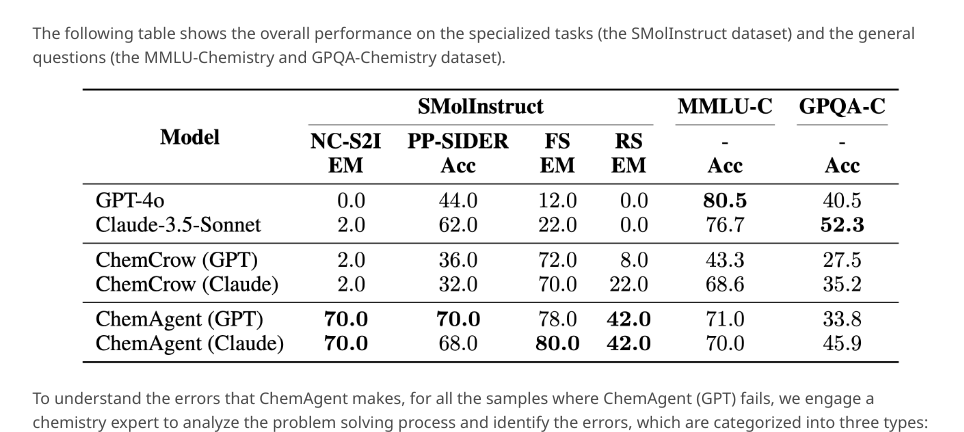
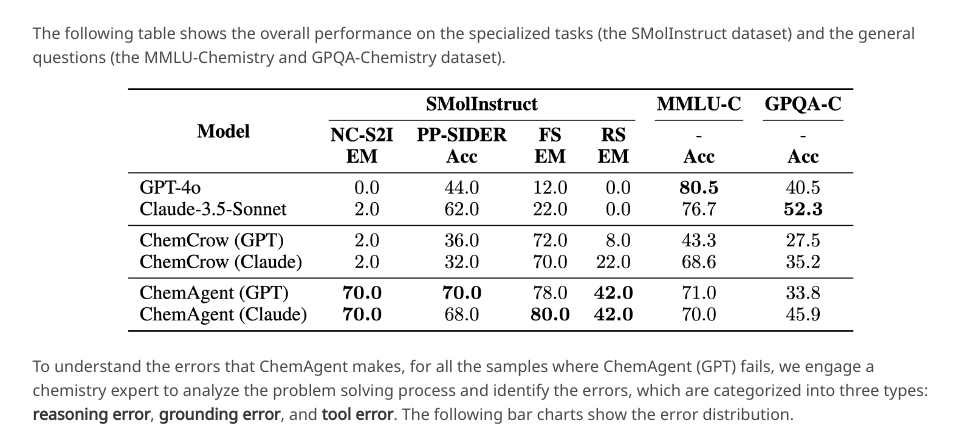
Before and after one commit to OSU-NLP-Group/ChemToolAgent, a plain HTML site: page index.html in a window 1280 px wide. Shown: the part 1823-2255 px from the top of the page, without its empty margins (149-1113 px from the left). Drawn offline with nearby package versions, Linux system fonts and the light colour scheme; a script that the page names is missing; some icons are missing; a web font is replaced by a local one.

Commit message:
update page

```diff
--- a/index.html
+++ b/index.html
@@ -275,7 +275,7 @@
           <div class="container is-max-desktop">
             <div class="content has-text-centered">
               <p style="text-align:left">The following table shows the overall performance on the specialized tasks (the SMolInstruct dataset) and the general questions (the MMLU-Chemistry and GPQA-Chemistry dataset).</p>
-              <img style="width: 90%;" src="./static/images/tables/overall_performance.png" class="center">
+              <img style="width:80%;" src="./static/images/tables/overall_performance.png" class="center">
               <p></p>
               <p style="text-align:left">To understand the errors that ChemAgent makes, for all the samples where ChemAgent (GPT) fails, we engage a chemistry expert to analyze the problem solving process and identify the errors, which are categorized into three types: <strong>reasoning error</strong>, <strong>grounding error</strong>, and <strong>tool error</strong>. The following bar charts show the error distribution.</p>
               <img style="width: 100%;" src="./static/images/error_analysis.png" class="center">
```
Also changed, not shown: static/images/error_analysis.png.
